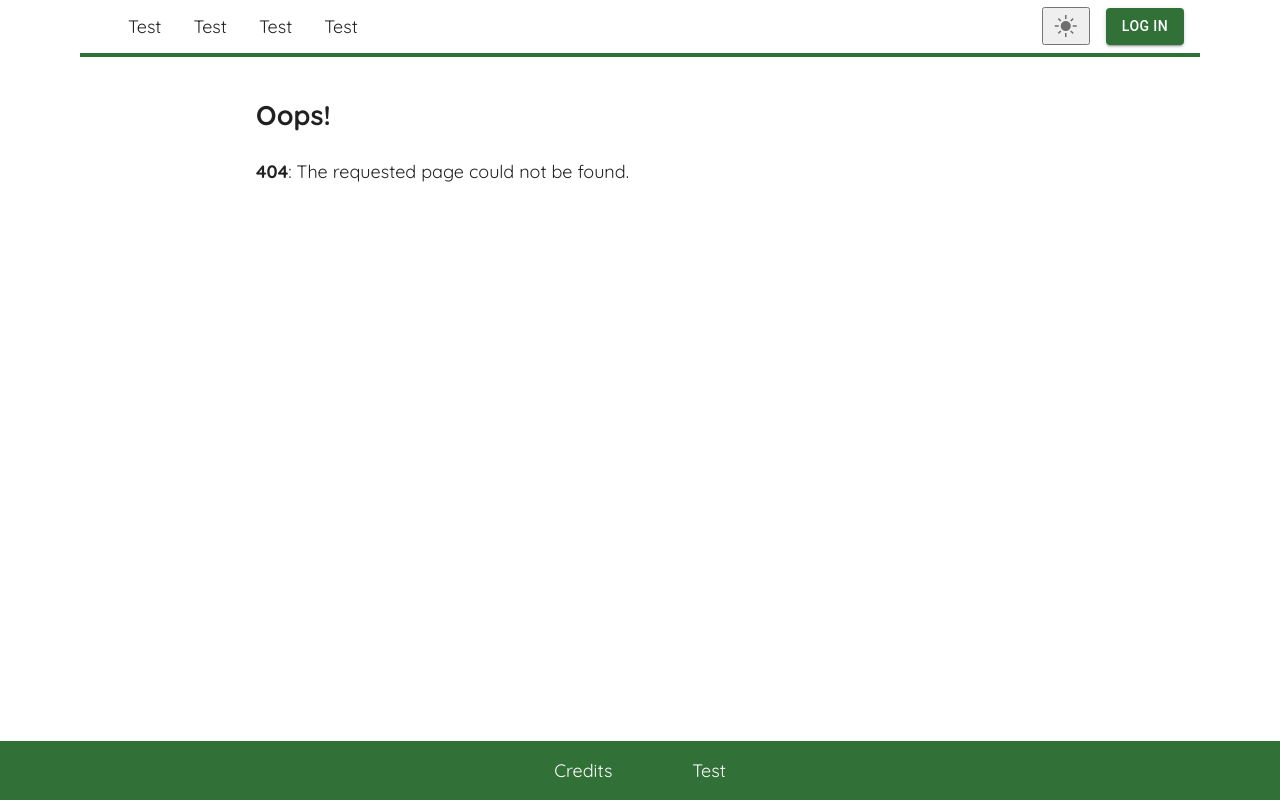
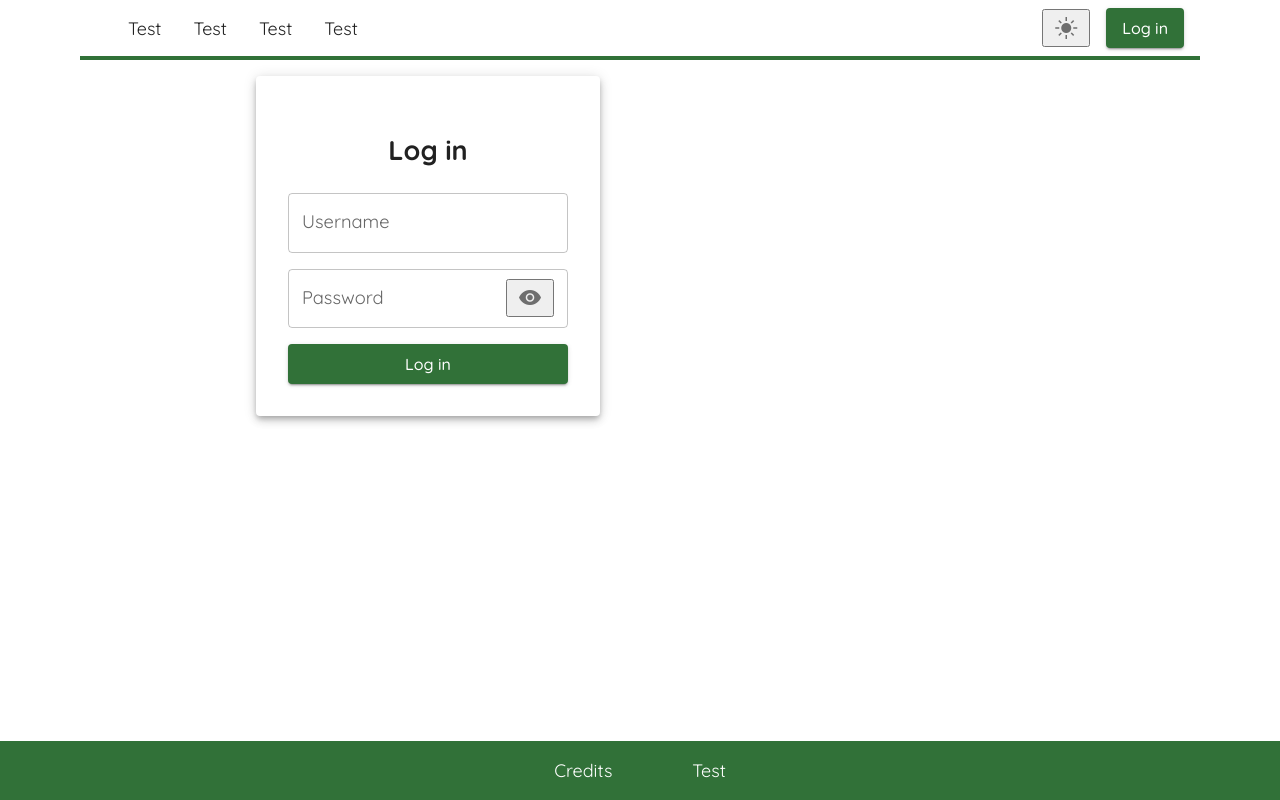
Before and after one commit to UTSCC09/project-simpleils, a React (Vite) app in the folder client/: page /login in a window 1280 px wide. Before the commit this address had no page. Built offline with nearby package versions, Linux system fonts and the light colour scheme.

Commit message:
Create login form and fix minor layout issues

```diff
--- a/client/index.html
+++ b/client/index.html
@@ -10,7 +10,7 @@
     <link rel="preconnect" href="https://fonts.googleapis.com">
     <link rel="preconnect" href="https://fonts.gstatic.com" crossorigin>
     <link rel="stylesheet" href="https://fonts.googleapis.com/css2?family=Quicksand:wght@300..700&display=swap">
-    <link rel="stylesheet" href="https://fonts.googleapis.com/css2?family=Material+Symbols+Outlined:opsz,wght,FILL,GRAD@20..48,100..700,0..1,-50..200&icon_names=close,dark_mode,light_mode,menu" />
+    <link rel="stylesheet" href="https://fonts.googleapis.com/css2?family=Material+Symbols+Outlined:opsz,wght,FILL,GRAD@20..48,100..700,0..1,-50..200&icon_names=close,dark_mode,light_mode,menu,visibility,visibility_off" />
 
     <script type="module" src="/src/main.tsx"></script>
   </head>
--- a/client/src/App.css
+++ b/client/src/App.css
@@ -66,7 +66,7 @@
 }
 
 .menu-open {
-  > nav, > .login {
+  > nav, > .header-login {
     display: flex;
   }
 }
--- a/client/src/App.tsx
+++ b/client/src/App.tsx
@@ -3,9 +3,9 @@ import "./App.css";
 import type { MouseEventHandler, ReactNode } from "react";
 
 import { createTheme, useColorScheme, ThemeProvider } from "@mui/material/styles";
-import { useState } from "react";
+import { useEffect, useState } from "react";
 import { Button } from "@mui/material";
-import { Link, Outlet, ScrollRestoration } from "react-router-dom";
+import { useLocation, Link, Outlet, ScrollRestoration } from "react-router-dom";
 
 import { IconButton } from "./icons.tsx";
 
@@ -37,6 +37,13 @@ const theme = createTheme({
   cssVariables: {
     cssVarPrefix: "",
     colorSchemeSelector: "class"
+  },
+  typography: {
+    fontFamily: "Quicksand,sans-serif",
+    fontSize: 16,
+    button: {
+      textTransform: "none"
+    }
   }
 });
 
@@ -65,6 +72,10 @@ function MenuButton({ className, onClick, menuOpen }: MenuButtonProps) {
 function PageHeader() {
   const loggedIn = false;
   const [menuOpen, setMenuState] = useState(false);
+  const location = useLocation();
+  useEffect(() => {
+    setMenuState(false);
+  }, [location]);
   return (
     <header className={`page-head ${menuOpen ? "menu-open" : ""}`}>
       <Link to="/" className="site-title">{config.name}</Link>
@@ -83,7 +94,9 @@ function PageHeader() {
       {
         !loggedIn && (
           <div className="header-login">
-            <Button variant="contained">Log in</Button>
+            <Link to="/login">
+              <Button variant="contained">Log in</Button>
+            </Link>
           </div>
         )
       }
--- a/client/src/CreditsPage.tsx
+++ b/client/src/CreditsPage.tsx
@@ -15,6 +15,9 @@ export default function CreditsPage() {
             <li>
               <a href="https://stackoverflow.com/a/76385223">React Router - How can I reuse my layout for the errorElement in the root route?</a>
             </li>
+            <li>
+              <a href="https://stackoverflow.com/a/70918633">How to Close Navigation Menu on Route Change</a>
+            </li>
           </ul>
         </li>
       </ul>
--- a/client/src/ErrorPage.tsx
+++ b/client/src/ErrorPage.tsx
@@ -1,8 +1,11 @@
 import { isRouteErrorResponse, useRouteError } from "react-router-dom";
+
+import { setTitle } from "./helpers";
 
 export default function CreditsPage() {
   const error = useRouteError();
   if (isRouteErrorResponse(error)) {
+    setTitle(`Error ${error.status}`);
     return (
       <article>
         <h1>Oops!</h1>
@@ -16,6 +19,7 @@ export default function CreditsPage() {
       </article>
     );
   }
+  setTitle("Oops!");
   return (
     <article>
       <h1>Oops!</h1>
--- /dev/null
+++ b/client/src/LoginPage.module.css
@@ -0,0 +1,16 @@
+.login-container {
+  min-width: 300px;
+  width: 50%;
+  margin: 2rem auto;
+}
+
+.login {
+  padding: 2rem;
+  text-align: center;
+}
+
+.loginForm {
+  display: flex;
+  flex-direction: column;
+  gap: 1rem;
+}
--- /dev/null
+++ b/client/src/LoginPage.tsx
@@ -0,0 +1,45 @@
+import classes from "./LoginPage.module.css";
+
+import { useState } from "react";
+import { Button, InputAdornment, Paper, TextField } from "@mui/material";
+
+import { IconButton } from "./icons.tsx";
+
+import { setTitle } from "./helpers";
+
+export default function CreditsPage() {
+  const [passwdShow, setPasswdState] = useState(false);
+  setTitle("Log in");
+  return (
+    <article className={classes.loginContainer}>
+      <Paper elevation={5} className={classes.login}>
+        <h1>Log in</h1>
+        <form className={classes.loginForm}>
+          <TextField label="Username" />
+          <TextField
+            type={passwdShow ? "text" : "password"}
+            label="Password"
+            slotProps={{
+              input: {
+                endAdornment: (
+                  <InputAdornment position="end">
+                    <IconButton
+                      name={`visibility${passwdShow ? "-off" : ""}`}
+                      onClick={
+                        e => {
+                          e.preventDefault();
+                          setPasswdState(!passwdShow);
+                        }
+                      }
+                    />
+                  </InputAdornment>
+                )
+              }
+            }}
+          />
+          <Button variant="contained">Log in</Button>
+        </form>
+      </Paper>
+    </article>
+  );
+}
--- a/client/src/icons.module.css
+++ b/client/src/icons.module.css
@@ -32,3 +32,11 @@
 .icon-menu::before {
   content: "menu";
 }
+
+.icon-visibility::before {
+  content: "visibility";
+}
+
+.icon-visibility-off::before {
+  content: "visibility_off";
+}
--- a/client/src/icons.tsx
+++ b/client/src/icons.tsx
@@ -2,7 +2,8 @@ import classes from "./icons.module.css";
 
 import type { MouseEventHandler } from "react";
 
-type icon = "close" | "dark-mode" | "light-mode" | "menu";
+type icon = "close" | "dark-mode" | "light-mode" | "menu" | "visibility"
+  | "visibility-off";
 
 interface IconProps {
   name: icon;
--- a/client/src/main.tsx
+++ b/client/src/main.tsx
@@ -8,6 +8,7 @@ import App from "./App.tsx";
 import CreditsPage from "./CreditsPage.tsx";
 import ErrorPage from "./ErrorPage.tsx";
 import HomePage from "./HomePage.tsx";
+import LoginPage from "./LoginPage.tsx";
 import TestPage from "./TestPage.tsx";
 
 const router = createBrowserRouter([
@@ -22,6 +23,7 @@ const router = createBrowserRouter([
     children: [
       { index: true, element: <HomePage /> },
       { path: "credits", element: <CreditsPage /> },
+      { path: "login", element: <LoginPage /> },
       { path: "test", element: <TestPage /> }
     ]
   }
```
